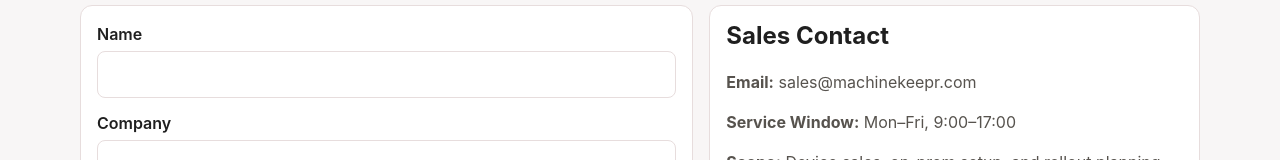
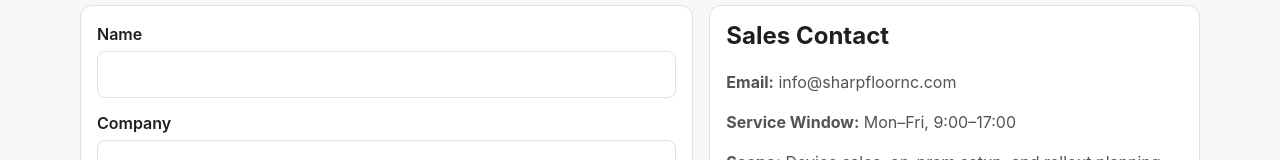
Before and after one commit to jzon-03/machinekeepr-website, an Angular app: page /contact in a window 1280 px wide. Shown: the part 205-365 px from the top of the page. Built offline with nearby package versions, Linux system fonts and the light colour scheme.

Commit message:
update email contact

```diff
--- a/src/app/pages/contact-page.html
+++ b/src/app/pages/contact-page.html
@@ -34,7 +34,7 @@
 
   <aside class="panel" aria-label="Sales details">
     <h2>Sales Contact</h2>
-    <p><strong>Email:</strong> sales@machinekeepr.com</p>
+    <p><strong>Email:</strong> info@sharpfloornc.com</p>
     <p><strong>Service Window:</strong> Mon–Fri, 9:00–17:00</p>
     <p><strong>Scope:</strong> Device sales, on-prem setup, and rollout planning.</p>
   </aside>
```
